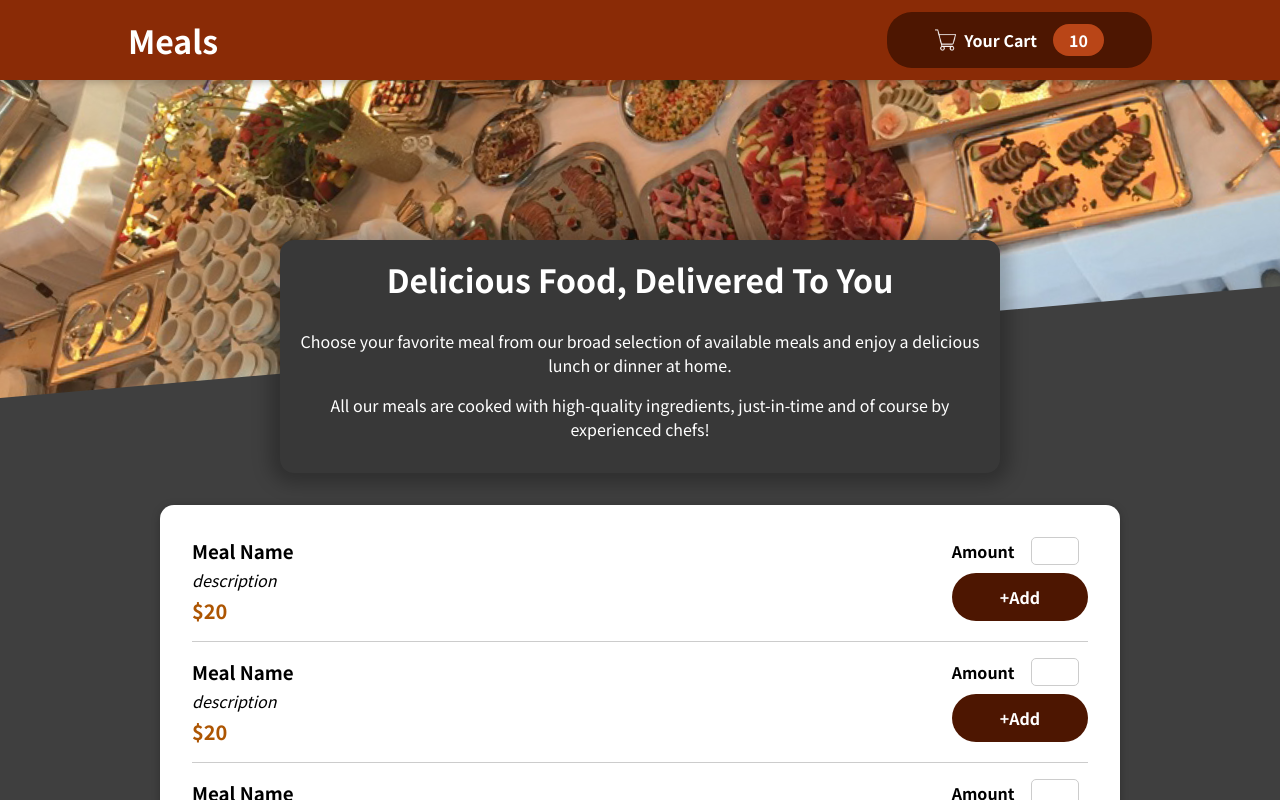
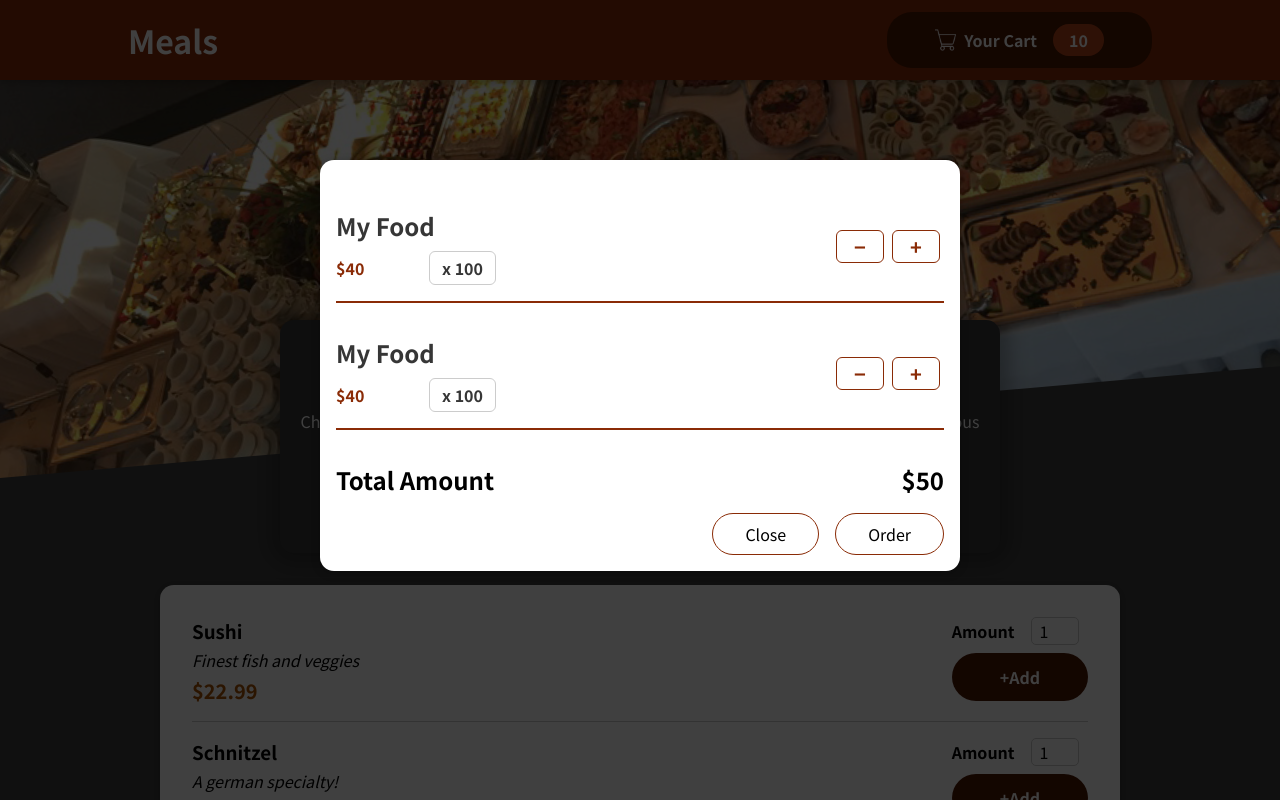
Before and after one commit to sjagmeet37/react-foodcart, a React (Create React App) app: page / in a window 1280 px wide. Shown: the top 800 px of the page. Built offline with nearby package versions, Linux system fonts and the light colour scheme.

Commit message:
fixing list rendering and modal loading

```diff
--- a/src/App.js
+++ b/src/App.js
@@ -2,10 +2,12 @@ import React from "react";
 import Header from "./Header/Header";
 import MealList from "./Meal/MealList/MealList";
 import MealsSummary from "./Meal/MealSummary/MealSummary";
+import Cart from "./Meal/Cart/Cart";
 
 function App() {
   return (
     <React.Fragment>
+      <Cart />
       <Header />
       <MealsSummary />
       <MealList />
--- a/src/Meal/Cart/Cart.js
+++ b/src/Meal/Cart/Cart.js
@@ -1,37 +1,24 @@
+import Modal from "../../UI/Modal/Modal";
 import CartItem from "../CartItem/CartItem";
-import style from "./Cart.module.css"
+import style from "./Cart.module.css";
 
 const Cart = (props) => {
-
   return (
-        <div>
+    <Modal>
         <ul className={style["cart-items"]}>
-                <CartItem
-                price="40"
-                name="My Food"
-                amount="100"
-                />
-                <CartItem
-                price="40"
-                name="My Food"
-                amount="100"
-                />
-
+          <CartItem price="40" name="My Food" amount="100" />
+          <CartItem price="40" name="My Food" amount="100" />
         </ul>
         <div className={style.total}>
-                <div>
-                    Total Amount
-                </div>
-                <div>
-                    $50
-                </div>
+          <div>Total Amount</div>
+          <div>$50</div>
         </div>
         <div className={style.actions}>
           <button>Close</button>
           <button>Order</button>
         </div>
-        </div>
+    </Modal>
   );
-}
+};
 
 export default Cart;
--- a/src/Meal/MealForm/MealForm.js
+++ b/src/Meal/MealForm/MealForm.js
@@ -2,13 +2,17 @@ import Button from "../../UI/Button/Button";
 import Input from "../../UI/Input/Input";
 
 const MealForm = (props) => {
+  const onFormSubmit = (event) => {
+    event.preventDefault();
+    props.onFormSubmit(event);
+  };
 
-    return (
-        <div>
-            <Input label="Amount" type="number" />
-            <Button type="button" name="+Add" />
-        </div>
-    );
-}
+  return (
+    <form onSubmit={onFormSubmit}>
+        <Input label="Amount" type="number" />
+        <Button type="submit" name="+Add" />
+    </form>
+  );
+};
 
 export default MealForm;
--- a/src/Meal/MealItem/MealItem.js
+++ b/src/Meal/MealItem/MealItem.js
@@ -1,15 +1,20 @@
 import MealForm from "../MealForm/MealForm";
 import style from "./MealItem.module.css";
 
-const MealItem = () => {
+const MealItem = (props) => {
+
+  const onFormSubmit = (event) => {
+    console.log(props.id);
+  }
+
   return (
-    <li className={style.meal}>
+    <li  key={props.id} className={style.meal}>
       <div>
-        <h3>Meal Name</h3>
-        <div className={style.description}>description</div>
-        <div className={style.price}>$20</div>
+        <h3>{props.name}</h3>
+        <div className={style.description}>{props.description}</div>
+        <div className={style.price}>${props.price}</div>
       </div>
-      <MealForm />
+      <MealForm onFormSubmit={onFormSubmit} />
     </li>
   );
 };
--- a/src/Meal/MealList/MealList.js
+++ b/src/Meal/MealList/MealList.js
@@ -1,18 +1,31 @@
 import Card from "../../UI/Card/Card";
 import MealItem from "../MealItem/MealItem";
 import style from "./MealList.module.css";
+import { DUMMY_MEALS } from "./../../assets/MealList";
+import { useState } from "react";
+
 const MealList = (props) => {
+  const meals = DUMMY_MEALS.map((meal) => {
+    return (
+      <MealItem key={meal.id}
+        name={meal.name}
+        description={meal.description}
+        price={meal.price}
+        id={meal.id}
+      />
+    );
+  });
+
+
+
   return (
-      <div className={style.meals}>
-        <Card>
+    <div className={style.meals}>
+      <Card>
         <ul>
-
-          <MealItem />
-          <MealItem />
-          <MealItem />
+          {meals}
         </ul>
-        </Card>
-      </div>
+      </Card>
+    </div>
   );
 };
 
--- a/src/UI/Button/Button.js
+++ b/src/UI/Button/Button.js
@@ -2,17 +2,15 @@ import style from "./Button.module.css";
 import cart from "./../../assets/shopping-cart.png";
 
 const Button = (props) => {
-
   const onButtonClicked = (event) => {
     props.onButtonClicked();
-  }
+  };
 
   return (
-    <button type={props.type} className={style.button} onClick={onButtonClicked}>
-        {props.icon && <img src={cart} alt="cart" className={style.icon} />}
+    <button type={props.type} className={style.button}>
+      {props.icon && <img src={cart} alt="cart" className={style.icon} />}
       {props.name}
       {props.badge && <span className={style.badge}> {props.badge} </span>}
-
     </button>
   );
 };
--- a/src/UI/Input/Input.js
+++ b/src/UI/Input/Input.js
@@ -1,14 +1,16 @@
+import { useState } from "react";
 import style from "./Input.module.css"
 
 const Input = (props) => {
-
     return (
         <div className={style.input}>
          <label> {props.label}</label>
         <input
-
             type={props.type}
             value={props.value}
+            min="1"
+            step="1"
+            defaultValue="1"
             />
         </div>
 
--- a/src/UI/Modal/Modal.js
+++ b/src/UI/Modal/Modal.js
@@ -12,7 +12,7 @@ function ModalOverlay(props) {
   return (
     <Card>
       <div className={`${styles.modal}`}>
-        <Cart />
+        <div>{props.children}</div>
       </div>
     </Card>
   );
@@ -24,12 +24,7 @@ const Modal = (props) => {
       ReactDOM.createRoot(
       <Backdrop />, document.getElementById('backdrop-root'))
       ReactDOM.createRoot(
-      <ModalOverlay
-        showHideModal={props.showHideModal}
-        modalHeader={props.modalHeader}
-        modalContent={props.modalContent}
-      />
-      , document.getElementById('overlay-root'))
+      <ModalOverlay>{props.children}</ModalOverlay> , document.getElementById('overlay-root'))
     </React.Fragment>
   );
 };
--- /dev/null
+++ b/src/assets/MealList.js
@@ -0,0 +1,26 @@
+export const DUMMY_MEALS = [
+    {
+      id: 'm1',
+      name: 'Sushi',
+      description: 'Finest fish and veggies',
+      price: 22.99,
+    },
+    {
+      id: 'm2',
+      name: 'Schnitzel',
+      description: 'A german specialty!',
+      price: 16.5,
+    },
+    {
+      id: 'm3',
+      name: 'Barbecue Burger',
+      description: 'American, raw, meaty',
+      price: 12.99,
+    },
+    {
+      id: 'm4',
+      name: 'Green Bowl',
+      description: 'Healthy...and green...',
+      price: 18.99,
+    },
+  ];
```
Lines whose indentation alone changed are shown as unchanged.
